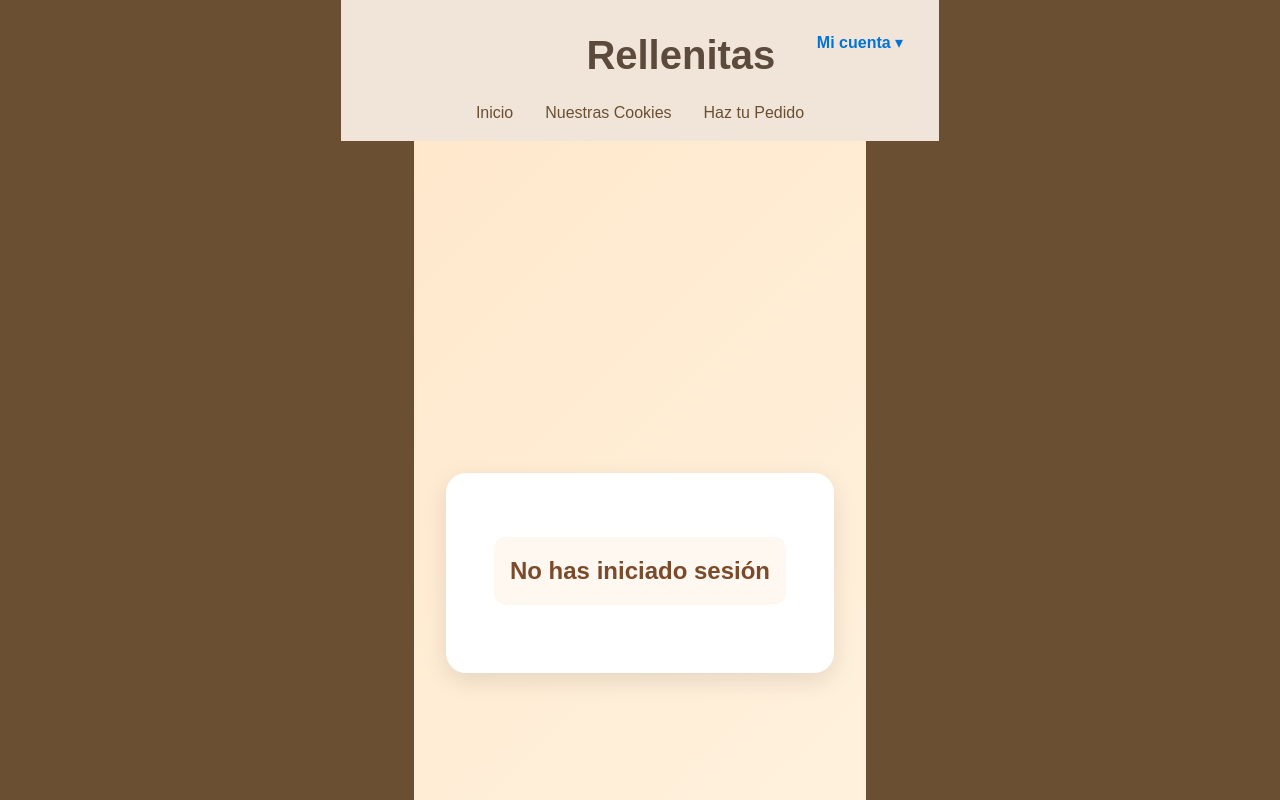
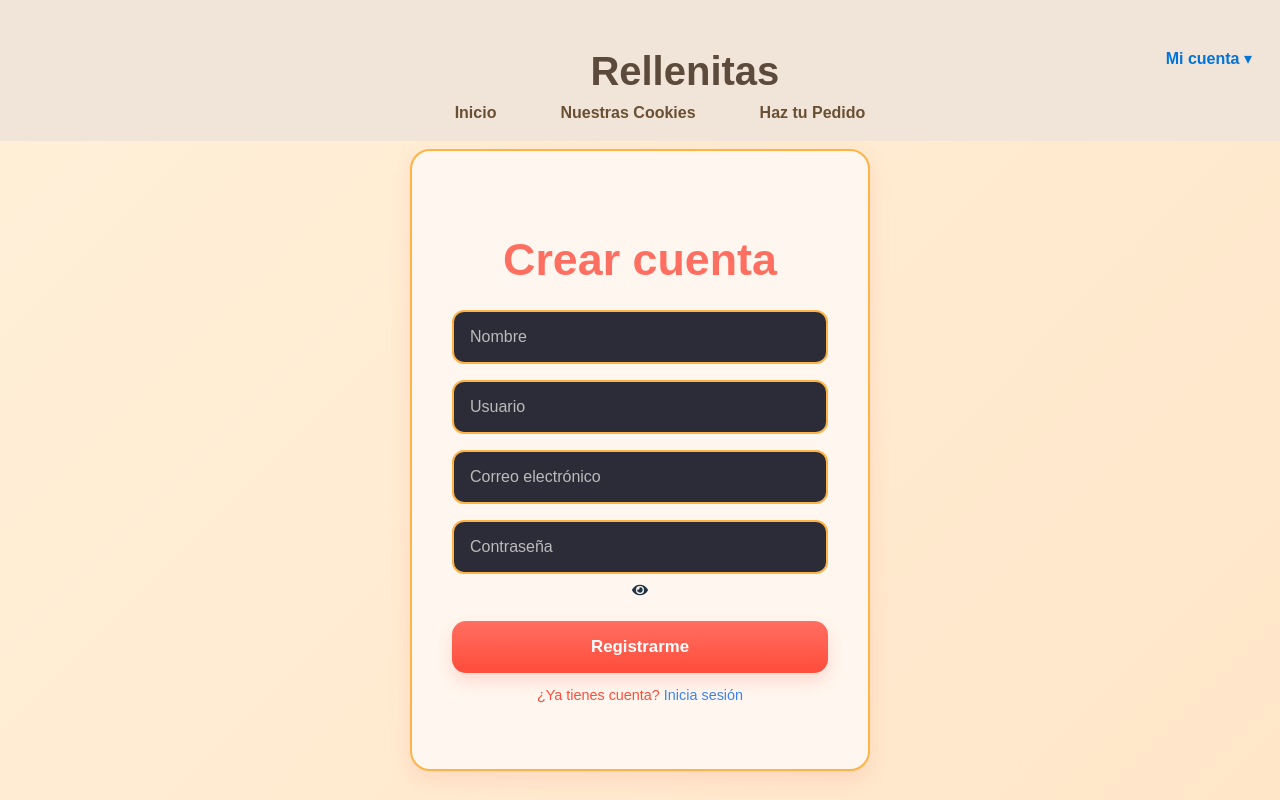
Before and after one commit to LuanaLopez20/React-LSL, a React (Vite) app in the folder rellenitas/: page /registrate in a window 1280 px wide. Shown: the top 800 px of the page. Built offline with nearby package versions, Linux system fonts and the light colour scheme; a web font is replaced by a local one.

Commit message:
faltan un par de arreglos

```diff
--- a/rellenitas/src/App.css
+++ b/rellenitas/src/App.css
@@ -34,55 +34,121 @@ body {
   justify-content: center;
 }
 
+/* 🌸 Navbar y Header */
+.navbar {
+  background-color: #f1e5d9; /* Fondo del header */
+  width: 100%;               /* Asegura que ocupe todo el ancho de la pantalla */
+  position: fixed;           /* Fija el navbar en la parte superior */
+  top: 0;                    /* Fija en la parte superior */
+  left: 0;                   /* Alinea el navbar desde el borde izquierdo */
+  z-index: 1000;             /* Asegura que el navbar esté por encima de otros elementos */
+  display: flex;
+  flex-direction: column;    /* Título arriba, links abajo */
+  align-items: center;
+  padding: 1rem 0;           /* Padding en la parte superior e inferior */
+}
+
 /* Título "Rellenitas" centrado */
 .navbar h1 {
   font-size: 2.5em;
   color: #5c4a3d;
   margin-bottom: 0.5rem;
-  text-align: center; /* asegura centrado */
+  text-align: center; /* asegura que esté centrado */
+  align-self: flex-start; /* Para que quede alineado a la izquierda */
 }
 
-/* Links centrados debajo del título */
+/* Navbar Links centrados debajo del título */
 .navbar-links {
   display: flex;
-  justify-content: center; /* centra los links horizontalmente */
+  justify-content: center;  /* Centra los links horizontalmente */
   gap: 2rem;
   list-style: none;
-}
-
-.navbar ul {
-  list-style: none;
+  margin: 0;
   padding: 0;
-  align-items: center;
-  justify-content: center;
-}
-
-.navbar ul li {
-  display: inline;
-  align-items: center;
-  justify-content: center;
 }
 
 .navbar a {
   text-decoration: none;
   color: #6a4f33;
+  font-weight: 600;
   align-items: center;
   justify-content: center;
+  padding: 0.5rem 1rem;
+}
+
+/* Fila inferior: links + carrito/usuario centrados */
+.navbar-bottom {
+  display: flex;
+  align-items: center;
+  justify-content: center;  /* Centra toda la fila */
+  gap: 2rem;                /* Espacio entre links y dropdown */
+  margin-top: 10px;          /* Separación del título */
+}
+
+/* Contenedor del carrito y dropdown de usuario */
+.navbar-right {
+  display: flex;
+  align-items: center;
+  gap: 1rem;
+  justify-content: flex-end;  /* Asegura que "Mi cuenta" y el carrito estén alineados a la derecha */
+  margin-right: 2rem;         /* Evita que "Mi cuenta" esté pegado al borde derecho */
+}
+
+/* Estilo para "Mi cuenta" */
+.navbar-right .dropdown span {
+  color: #0074d9; /* Azul */
+  font-weight: 600;
+  cursor: pointer;
+  padding: 0.5rem 1rem;
+}
+
+/* Ajuste para que texto "Mi cuenta" y carrito estén alineados verticalmente */
+.navbar-right .dropdown span,
+.navbar-right svg, /* Asumiendo que el carrito es un ícono svg */
+.navbar-right img /* o si el carrito es imagen */ {
+  vertical-align: middle;
+  display: inline-block;
+  height: 24px; /* Ajusta según el tamaño del carrito */
+}
+
+/* Para evitar que el contenido quede debajo del header fijo */
+body {
+  padding-top: 80px;  /* Ajusta este valor según el tamaño del navbar */
+}
+
+/* El resto de tu código permanece igual */
+
+/* Títulos centrados */
+.navbar h1 {
+  font-size: 2.5em;
+  color: #5c4a3d;
+  margin-bottom: 0.5rem;
+  text-align: center;
+}
+
+.navbar-links {
+  display: flex;
+  justify-content: center;
+  gap: 2rem;
+  list-style: none;
+}
+
+/* Navbar links */
+.navbar a {
+  text-decoration: none;
+  color: #6a4f33;
+  padding: 0.5rem 1rem;
 }
 
 .hero {
   position: relative;
   text-align: center;
   color: white;
-  align-items: center;
-  justify-content: center;
 }
 
 .hero img {
   width: 74%;
   opacity: 0.9;
-  align-items: center;
-  justify-content: center;
 }
 
 .hero h2 {
@@ -92,8 +158,6 @@ body {
   transform: translate(-50%, -50%);
   font-size: 120px;
   color: #fff;
-  align-items: center;
-  justify-content: center;
 }
 
 .section {
@@ -105,48 +169,7 @@ body {
   width: 100%;
 }
 
-.text-img {
-  display: flex;
-  justify-content: center;
-  align-items: center;
-}
-
-.text-img img {
-  width: 250px;
-  height: auto;
-  margin-right: 50px;
-  align-items: center;
-  justify-content: center;
-}
-
-.text {
-  text-align: left;
-  max-width: 500px;
-  align-items: center;
-  justify-content: center;
-}
-
-.text h3 {
-  color: #6a4f33;
-  font-size: 2em;
-  align-items: center;
-  justify-content: center;
-}
-
-.text p {
-  font-size: 0, 2;
-  color: #6a4f33;
-  align-items: center;
-  justify-content: center;
-}
-
-.text ul {
-  font-size: 0.2;
-  color: #6a4f33;
-  align-items: center;
-  justify-content: center;
-}
-
+/* Footer */
 .footer {
   background-color: #6a4f33;
   color: white;
@@ -155,41 +178,25 @@ body {
   justify-content: center;
 }
 
-.footer p {
-  margin-bottom: 10px;
-  align-items: center;
-  justify-content: center;
-}
-
 .socials a {
   color: white;
   text-decoration: none;
   margin: 0 10px;
-  align-items: center;
-  justify-content: center;
 }
-/* Contenedor del dropdown */
+
+/* Dropdown */
 .dropdown {
   position: relative;
   display: inline-block;
   cursor: pointer;
 }
 
-/* Texto del dropdown */
-.dropdown span {
-  color: #6a4f33;
-  font-weight: 600;
-  display: inline-block;
-  padding: 0.5rem 1rem;
-}
-
-/* Contenido del dropdown */
 .dropdown-content {
   position: absolute;
   top: 100%;
   left: 0;
   background-color: #f1e5d9;
-  min-width: 160px; /* mantiene el tamaño original */
+  min-width: 160px;
   box-shadow: 0 6px 12px rgba(0, 0, 0, 0.15);
   border-radius: 8px;
   padding: 0.5rem 0;
@@ -199,7 +206,6 @@ body {
   z-index: 1000;
 }
 
-/* Mostrar dropdown al hover */
 .dropdown:hover .dropdown-content {
   opacity: 1;
   visibility: visible;
@@ -210,7 +216,6 @@ body {
   list-style: none;
 }
 
-/* Enlaces y botones */
 .dropdown-content li a,
 .dropdown-content li button {
   display: block;
@@ -224,11 +229,11 @@ body {
   cursor: pointer;
 }
 
-/* Hover de los items */
 .dropdown-content li a:hover,
 .dropdown-content li button:hover {
   background-color: #ffe6c9;
 }
+
 /* Navbar general */
 .navbar {
   background-color: #f1e5d9;
--- a/rellenitas/src/Login.css
+++ b/rellenitas/src/Login.css
@@ -1,13 +1,25 @@
 /* 🌸 Contenedor general */
+
+/* Evita que el fondo se propague a toda la app */
+body {
+  background: none !important;
+}
+/* 🌸 Contenedor general (solo afecta al login) */
+body.login-active,
 .login-page {
   display: flex;
   flex-direction: column;
+  justify-content: center;
   align-items: center;
-  padding: 1.5rem 1rem 4rem;
-  background: linear-gradient(135deg, #fff0d9 0%, #ffe6c9 100%);
-  min-height: 80vh;
+  height: 100vh;
+  width: 100vw;
+  background: linear-gradient(135deg, #fff0d9 0%, #ffe6c9 100%) !important;
   box-sizing: border-box;
+  margin: 0;
+  padding: 0;
+  overflow: hidden;
 }
+
 
 /* 🍪 Título principal */
 .login-page h2 {
@@ -15,22 +27,22 @@
   font-size: 2.8rem;
   font-weight: 700;
   color: #ff6f61;
-  margin: 0 0 1rem 0;
+  margin-bottom: 1rem;
   text-align: center;
   line-height: 1.2;
 }
 
 /* 🧁 Recuadro (card) central para el login */
+
 .login-card {
   background-color: #fff7ef;
   border: 2px solid #ffb347;
   border-radius: 20px;
-  padding: 2.2rem 2rem 2.5rem;
+  padding: 3rem 3rem 3.5rem; /* más espacio interno */
   max-width: 420px;
   width: 100%;
   box-shadow: 0 8px 20px rgba(255, 111, 97, 0.15);
   text-align: center;
-  margin-top: 1rem;
   box-sizing: border-box;
 }
 
@@ -38,7 +50,7 @@
 .login-form {
   display: flex;
   flex-direction: column;
-  gap: 1rem; /* 🔹 Separación entre campos */
+  gap: 1rem;
   max-width: 420px;
   width: 100%;
   margin: 0 auto;
@@ -49,6 +61,8 @@
 .login-form input {
   width: 100%;
   padding: 0.95rem 1rem;
+  margin-top: 0.5rem; /* separación arriba */
+  margin-bottom: 0.5rem; /* separación abajo */
   border: 2px solid #ffb347;
   border-radius: 12px;
   font-size: 1rem;
@@ -56,7 +70,6 @@
   background-color: #2c2c38;
   color: #fff;
   transition: border-color 0.22s, box-shadow 0.22s;
-  box-sizing: border-box; /* 🔹 evita desbordes */
 }
 
 .login-form input::placeholder {
--- a/rellenitas/src/Registrate.css
+++ b/rellenitas/src/Registrate.css
@@ -1,75 +1,88 @@
-/* Contenedor general: título más arriba, fondo alegre */
-.rln-page {
+/* 🌸 Contenedor general */
+.register-page {
   display: flex;
-  flex-direction: column;
-  align-items: center;
-  padding: 1.5rem 1rem 4rem; /* menos padding-top para que el título quede más arriba */
+  justify-content: center; /* centra horizontalmente */
+  align-items: center; /* centra verticalmente */
   background: linear-gradient(135deg, #fff0d9 0%, #ffe6c9 100%);
-  min-height: 80vh;
+  min-height: 100vh; /* 🔹 ocupa toda la pantalla */
+  width: 100vw;
+  box-sizing: border-box;
+  margin: 0;
+  padding-top: 120px; /* deja espacio para el header fijo */
+}
+
+/* 🔝 Header fijo */
+header {
+  position: fixed;
+  top: 0;
+  left: 0;
+  width: 100%;
+  background-color: #fdeedb;
+  z-index: 10;
+  padding: 1rem 0;
+  box-shadow: 0 2px 10px rgba(0, 0, 0, 0.08);
+}
+
+/* 🧁 Card central */
+.register-card {
+  background-color: #fff7ef;
+  border: 2px solid #ffb347;
+  border-radius: 20px;
+  padding: 2.8rem 2.5rem 3rem;
+  max-width: 460px;
+  width: 100%;
+  box-shadow: 0 8px 20px rgba(255, 111, 97, 0.15);
+  text-align: center;
   box-sizing: border-box;
 }
 
-/* Título */
-.rln-title {
+/* 🍪 Título principal */
+.register-page h2 {
   font-family: "Poppins", sans-serif;
   font-size: 2.8rem;
   font-weight: 700;
   color: #ff6f61;
-  margin: 0 0 0.6rem 0; /* título más arriba */
+  margin-bottom: 1.5rem;
   text-align: center;
-  line-height: 1;
+  line-height: 1.2;
 }
 
-/* Descripción más visible */
-.rln-desc {
-  font-family: "Poppins", sans-serif;
-  font-size: 1.15rem;
-  color: #5a3e2b;
-  text-align: center;
-  max-width: 760px;
-  margin: 0 0 1.8rem 0;
-  line-height: 1.6;
-  opacity: 0.95;
-}
-
-/* Formulario: inputs uno debajo del otro, centrado */
-.rln-form {
+/* 📝 Formulario */
+.register-form {
+  display: flex;
+  flex-direction: column;
+  gap: 1rem;
   width: 100%;
-  max-width: 460px;
-  display: flex;
-  flex-direction: column; /* 👈 inputs verticales */
-  gap: 0.9rem;
-  background: #fff8f0;
-  padding: 1.8rem;
-  border-radius: 18px;
-  box-shadow: 0 8px 22px rgba(0, 0, 0, 0.12);
   box-sizing: border-box;
 }
 
-/* Forzar inputs a bloque y ancho completo (evita que otras reglas los mantengan en fila) */
-.rln-form input {
-  display: block !important;
-  width: 100% !important;
-  box-sizing: border-box !important;
-  padding: 0.95rem 1rem;
+/* ✏️ Inputs */
+.register-form input {
+  width: 100%;
+  padding: 1rem;
   border: 2px solid #ffb347;
   border-radius: 12px;
   font-size: 1rem;
   outline: none;
+  background-color: #2c2c38;
+  color: #fff;
   transition: border-color 0.22s, box-shadow 0.22s;
+  box-sizing: border-box;
 }
 
-/* Focus visible y divertido */
-.rln-form input:focus {
-  border-color: #ff6f61 !important;
+.register-form input::placeholder {
+  color: #bbb;
+}
+
+.register-form input:focus {
+  border-color: #ff6f61;
   box-shadow: 0 6px 16px rgba(255, 111, 97, 0.18);
 }
 
-/* Botón debajo de los inputs, ancho completo */
-.rln-form button {
-  display: block !important;
-  width: 100% !important;
-  padding: 0.95rem 1rem;
+/* 🍪 Botón de registro */
+.register-form button {
+  width: 100%;
+  padding: 1rem;
   font-size: 1.05rem;
   font-weight: 700;
   border: none;
@@ -81,95 +94,39 @@
   transition: transform 0.18s ease, box-shadow 0.18s ease;
 }
 
-/* Hover divertido */
-.rln-form button:hover {
-  transform: translateY(-4px) scale(1.01);
+.register-form button:hover {
+  transform: translateY(-3px) scale(1.02);
   box-shadow: 0 14px 30px rgba(255, 76, 59, 0.24);
 }
 
-/* Enlaces debajo del formulario */
-.rln-links {
-  margin-top: 1rem;
-  text-align: center;
+/* 📩 Enlace para ir al login */
+.register-login-msg {
+  font-size: 0.9rem;
+  margin-top: 0.8rem;
+  color: #ff4c3b;
 }
 
-.rln-links a {
-  color: #ff6f61;
+.register-login-msg a {
+  color: #3b82f6;
   text-decoration: none;
-  font-weight: 600;
 }
 
-/* Contenedor de la contraseña */
-.password-container {
-  position: relative;
-  width: 100%;
+.register-login-msg a:hover {
+  text-decoration: underline;
 }
 
-/* Input de la contraseña */
-.password-container input {
-  width: 100%;
-  padding: 12px 40px 12px 12px; /* Espacio para el icono a la derecha */
-  border: 2px solid #ff9966;
-  border-radius: 8px;
-  font-size: 16px;
-  outline: none;
-  transition: border-color 0.3s ease;
+/* ✅ Mensaje de éxito */
+.success-msg {
+  margin-top: 0.8rem;
+  color: #28a745;
+  font-weight: 600;
+  font-size: 0.95rem;
 }
 
-.password-container input:focus {
-  border-color: #ff5c5c;
+/* 🔸 Fondo general del body */
+body {
+  margin: 0;
+  padding: 0;
+  background: linear-gradient(135deg, #fff0d9 0%, #ffe6c9 100%);
+  overflow-x: hidden;
 }
-
-/* Icono del ojo */
-.toggle-password {
-  position: absolute;
-  right: 12px;
-  top: 50%;
-  transform: translateY(-50%);
-  cursor: pointer;
-  font-size: 18px;
-  color: #666;
-  user-select: none;
-}
-
-.toggle-password:hover {
-  color: #ff5c5c;
-}
-
-/* Contenedor de la contraseña con el ojo */
-.password-container {
-  position: relative;
-  width: 100%;
-}
-
-/* Input dentro del password-container conserva la estética */
-.password-container input {
-  width: 100%;
-  padding: 0.95rem 2.8rem 0.95rem 1rem; /* espacio a la derecha para el icono */
-  border: 2px solid #ffb347;
-  border-radius: 12px;
-  font-size: 1rem;
-  outline: none;
-  transition: border-color 0.22s, box-shadow 0.22s;
-}
-
-.password-container input:focus {
-  border-color: #ff6f61 !important;
-  box-shadow: 0 6px 16px rgba(255, 111, 97, 0.18);
-}
-
-/* Icono de ojo */
-.toggle-password {
-  position: absolute;
-  right: 14px;
-  top: 50%;
-  transform: translateY(-50%);
-  cursor: pointer;
-  font-size: 1.1rem;
-  color: #888;
-  user-select: none;
-}
-
-.toggle-password:hover {
-  color: #ff6f61;
-}
--- a/rellenitas/src/Registrate.jsx
+++ b/rellenitas/src/Registrate.jsx
@@ -1,153 +1,82 @@
-import React, { useEffect, useState } from "react";
+import React, { useState } from "react";
 import { useNavigate } from "react-router-dom";
-import "./Perfil.css";
+import "./Registrate.css";
+import { FaEye, FaEyeSlash } from "react-icons/fa"; // íconos para la contraseña
 
-export default function Perfil() {
-  const [usuario, setUsuario] = useState(null);
-  const [editando, setEditando] = useState(false);
+export default function Registrate() {
+  const [nombre, setNombre] = useState("");
+  const [usuario, setUsuario] = useState("");
+  const [email, setEmail] = useState("");
+  const [password, setPassword] = useState("");
+  const [passwordVisible, setPasswordVisible] = useState(false); // Para manejar el estado de visibilidad de la contraseña
   const navigate = useNavigate();
 
-  // 🔹 Cargar usuario del localStorage
-  useEffect(() => {
-    const storedUser = localStorage.getItem("user");
-    if (storedUser) {
-      try {
-        setUsuario(JSON.parse(storedUser));
-      } catch (error) {
-        console.error("Error parsing user from localStorage:", error);
-      }
-    }
-  }, []);
+  const handleSubmit = (e) => {
+    e.preventDefault();
 
-  if (!usuario) {
-    return (
-      <div className="perfil-container">
-        <div className="perfil-card">
-          <h2 className="no-login">No has iniciado sesión</h2>
-        </div>
-      </div>
-    );
-  }
+    const nuevoUsuario = { nombre, usuario, email, password };
 
-  // 🔹 Manejadores
-  const handleChange = (e) => {
-    const { name, value } = e.target;
-    setUsuario({ ...usuario, [name]: value });
-  };
+    // Guardar usuario en localStorage
+    const users = JSON.parse(localStorage.getItem("users")) || [];
+    users.push(nuevoUsuario);
+    localStorage.setItem("users", JSON.stringify(users));
 
-  const handleGuardar = () => {
-    // Guardar cambios en "user"
-    localStorage.setItem("user", JSON.stringify(usuario));
+    localStorage.setItem("user", JSON.stringify(nuevoUsuario)); // lo loguea automáticamente
 
-    // También actualizar el usuario en la lista "users"
-    const usersJSON = localStorage.getItem("users");
-    const users = usersJSON ? JSON.parse(usersJSON) : [];
-    const index = users.findIndex((u) => u.usuario === usuario.usuario);
-
-    if (index !== -1) {
-      users[index] = usuario;
-      localStorage.setItem("users", JSON.stringify(users));
-    }
-
-    setEditando(false);
+    navigate("/perfil"); // Redirigir al perfil
   };
 
   return (
-    <div className="perfil-container">
-      <div className="perfil-card">
-        <h2 className="perfil-titulo">Mi Perfil ✨</h2>
+    <div className="register-page">
+      <div className="register-card">
+        <h2>Crear cuenta </h2>
 
-        <div className="perfil-datos">
-          <p>
-            <strong>Nombre:</strong>{" "}
-            {editando ? (
-              <input
-                type="text"
-                name="nombre"
-                value={usuario.nombre}
-                onChange={handleChange}
-              />
-            ) : (
-              usuario.nombre
-            )}
-          </p>
-          <p>
-            <strong>Usuario:</strong> {usuario.usuario}
-          </p>
-          <p>
-            <strong>Email:</strong>{" "}
-            {editando ? (
-              <input
-                type="email"
-                name="email"
-                value={usuario.email}
-                onChange={handleChange}
-              />
-            ) : (
-              usuario.email
-            )}
-          </p>
-        </div>
+        <form className="register-form" onSubmit={handleSubmit}>
+          <input
+            type="text"
+            placeholder="Nombre"
+            value={nombre}
+            onChange={(e) => setNombre(e.target.value)}
+            required
+          />
+          <input
+            type="text"
+            placeholder="Usuario"
+            value={usuario}
+            onChange={(e) => setUsuario(e.target.value)}
+            required
+          />
+          <input
+            type="email"
+            placeholder="Correo electrónico"
+            value={email}
+            onChange={(e) => setEmail(e.target.value)}
+            required
+          />
 
-        <h3 className="perfil-subtitulo">Información Personal</h3>
-        <div className="perfil-info">
-          <p>
-            <strong>Teléfono:</strong>{" "}
-            {editando ? (
-              <input
-                type="text"
-                name="telefono"
-                value={usuario.telefono || ""}
-                onChange={handleChange}
-              />
-            ) : (
-              usuario.telefono || "No definido"
-            )}
-          </p>
-          <p>
-            <strong>Dirección:</strong>{" "}
-            {editando ? (
-              <input
-                type="text"
-                name="direccion"
-                value={usuario.direccion || ""}
-                onChange={handleChange}
-              />
-            ) : (
-              usuario.direccion || "No definida"
-            )}
-          </p>
-        </div>
+          {/* Contraseña con visibilidad toggle */}
+          <div className="password-wrapper">
+            <input
+              type={passwordVisible ? "text" : "password"}
+              placeholder="Contraseña"
+              value={password}
+              onChange={(e) => setPassword(e.target.value)}
+              required
+            />
+            <span
+              className="toggle-password"
+              onClick={() => setPasswordVisible(!passwordVisible)}
+            >
+              {passwordVisible ? <FaEyeSlash /> : <FaEye />}
+            </span>
+          </div>
 
-        <h3 className="perfil-subtitulo">Historial de Compras 🛍️</h3>
-        {usuario.historial && usuario.historial.length > 0 ? (
-          <ul className="perfil-historial">
-            {usuario.historial.map((compra, index) => (
-              <li key={index}>{compra}</li>
-            ))}
-          </ul>
-        ) : (
-          <p className="sin-compras">Todavía no tienes ninguna compra.</p>
-        )}
+          <button type="submit">Registrarme </button>
+        </form>
 
-        <div className="perfil-botones">
-          {editando ? (
-            <button className="boton-guardar" onClick={handleGuardar}>
-              Guardar cambios 💾
-            </button>
-          ) : (
-            <button className="boton-editar" onClick={() => setEditando(true)}>
-              Editar perfil
-            </button>
-          )}
-
-          <button
-            className="boton-crear-historial"
-            onClick={() => navigate("/pedido")}
-          >
-            Crear historial
-          </button>
-        </div>
+        <p className="register-login-msg">
+          ¿Ya tienes cuenta? <a href="/login">Inicia sesión</a>
+        </p>
       </div>
     </div>
   );
```
